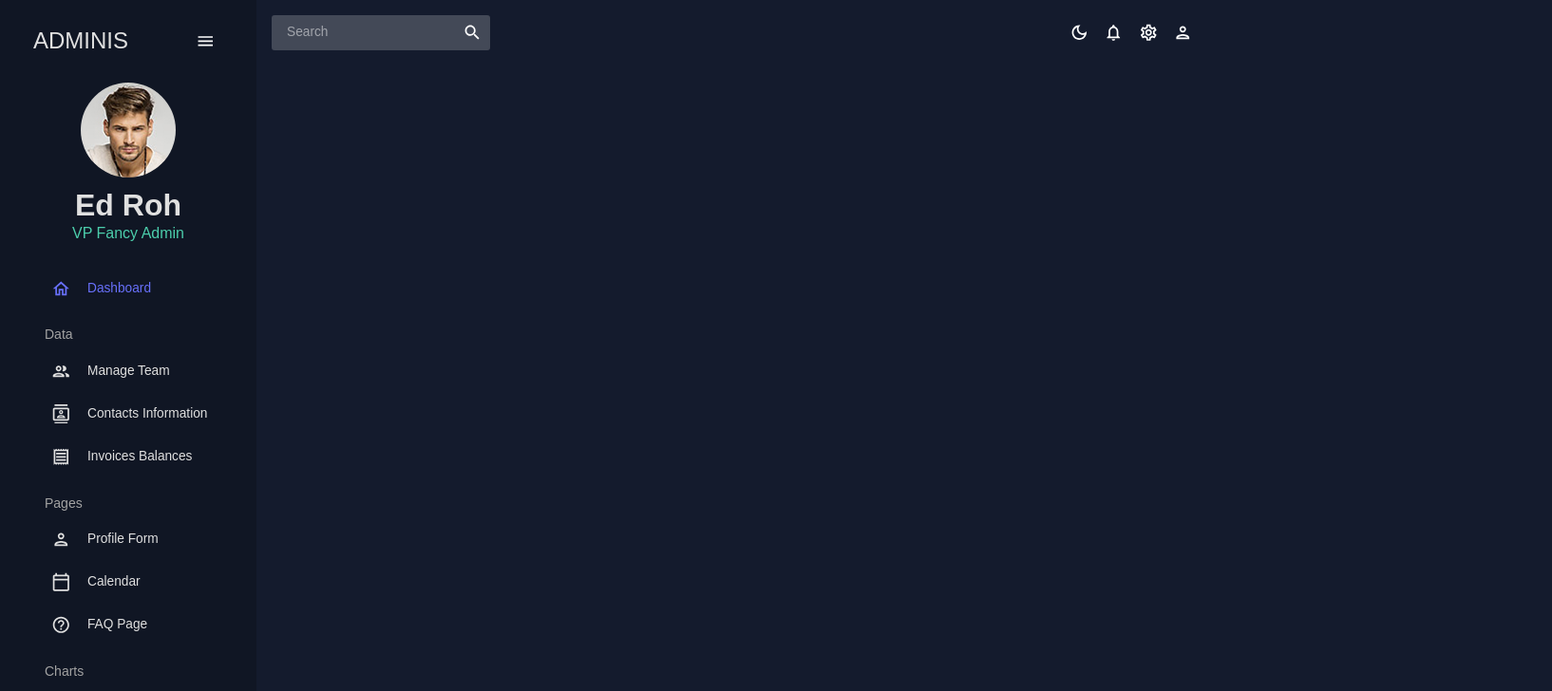
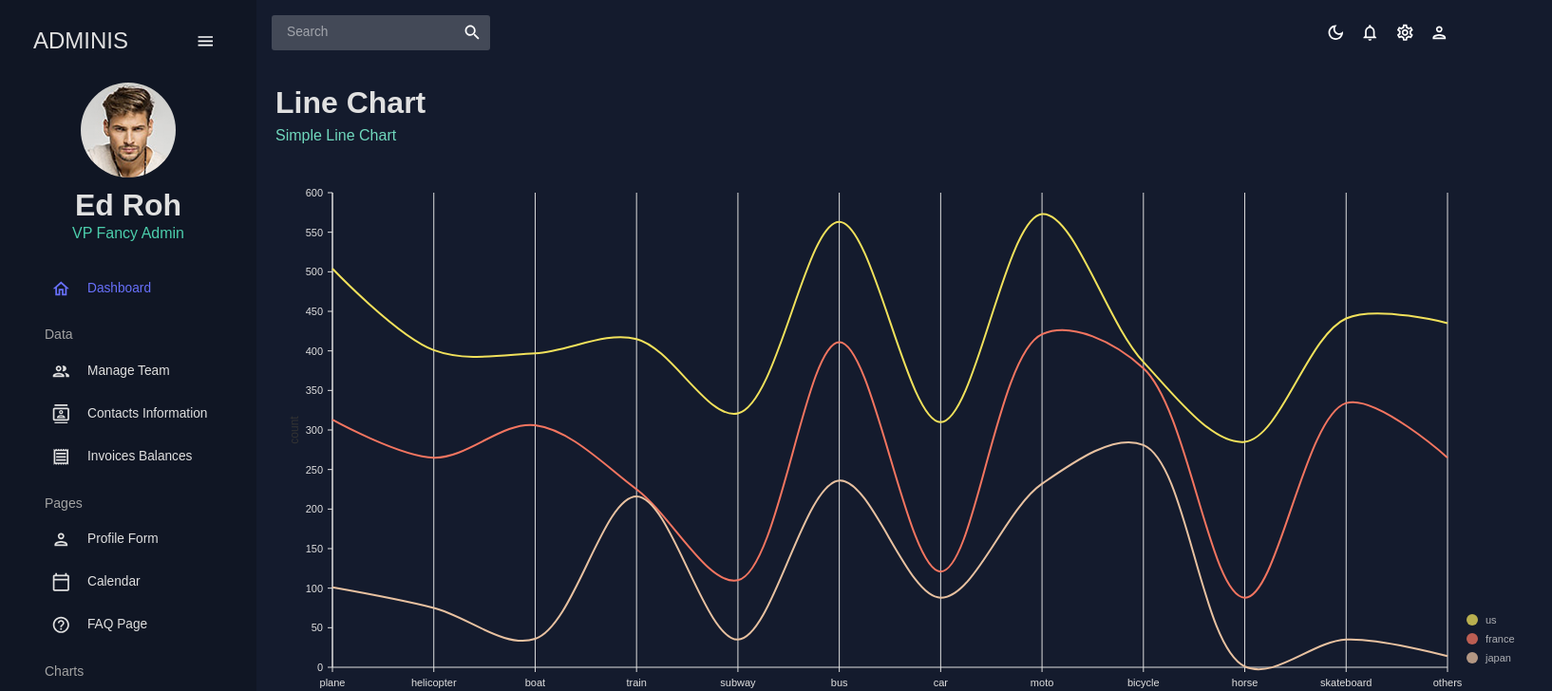
Before and after one commit to merveonln/react-admin, a React (Create React App) app: page /line in a window 1280 px wide. Shown: the top 728 px of the page at 95% size, 1634 px wide, since content can reach past the window. Built offline with nearby package versions, Linux system fonts and the light colour scheme.

Commit message:
update linechart page

```diff
--- a/src/App.js
+++ b/src/App.js
@@ -11,7 +11,7 @@
 import FAQ from "./scenes/faq";
 import Bar from "./scenes/bar";
 import Pie from "./scenes/pie";
-// import Line from "./scenes/line";
+import Line from "./scenes/line";
 // import Geography from "./scenes/geography";
 import { CssBaseline, ThemeProvider } from "@mui/material";
 import { ColorModeContext, useMode } from "./theme";
@@ -38,7 +38,7 @@
               <Route path="/faq" element={<FAQ />} />
               <Route path="/bar" element={<Bar />} />
               <Route path="/pie" element={<Pie />} />
-              {/* <Route path="/line" element={<Line />} /> */}
+              <Route path="/line" element={<Line />} />
               {/* <Route path="/geography" element={<Geography />} /> */}
             </Routes>
           </main>
--- /dev/null
+++ b/src/components/LineChart.jsx
@@ -0,0 +1,113 @@
+import { useTheme } from "@emotion/react";
+import { ResponsiveLine } from "@nivo/line";
+import React from "react";
+import { tokens } from "../theme";
+import { mockLineData as data } from "../data/mockData";
+
+const LineChart = ({ isDashboard = false }) => {
+  const theme = useTheme();
+  const colors = tokens(theme.palette.mode);
+
+  return (
+    <ResponsiveLine
+      data={data}
+      theme={{
+        axis: {
+          domain: {
+            line: {
+              stroke: colors.grey[100],
+            },
+          },
+          legend: {
+            fill: colors.grey[100],
+          },
+          ticks: {
+            line: {
+              stroke: colors.grey[100],
+              strokeWidth: 1,
+            },
+            text: {
+              fill: colors.grey[100],
+            },
+          },
+        },
+        legends: {
+          text: {
+            fill: colors.grey[100],
+          },
+        },
+        tooltip: {
+          container: {
+            color: colors.primary[500],
+          },
+        },
+      }}
+      colors={isDashboard ? { datum: "color" } : { scheme: "nivo" }}
+      margin={{ top: 50, right: 110, bottom: 50, left: 60 }}
+      xScale={{ type: "point" }}
+      yScale={{
+        type: "linear",
+        min: "auto",
+        max: "auto",
+        stacked: true,
+        reverse: false,
+      }}
+      yFormat=" >-.2f"
+      curve="catmullRom"
+      axisTop={null}
+      axisRight={null}
+      axisBottom={{
+        tickValues: 5,
+        tickSize: 5,
+        tickPadding: 5,
+        tickRotation: 0,
+        legend: isDashboard ? undefined : "transportation",
+        legendOffset: 36,
+        legendPosition: "middle",
+      }}
+      axisLeft={{
+        tickSize: 5,
+        tickPadding: 5,
+        tickRotation: 0,
+        legend: isDashboard ? undefined : "count",
+        legendOffset: -40,
+        legendPosition: "middle",
+      }}
+      enableGridY={false}
+      pointSize={10}
+      pointColor={{ theme: "background" }}
+      pointBorderWidth={2}
+      pointBorderColor={{ from: "serieColor" }}
+      pointLabelYOffset={-12}
+      useMesh={true}
+      legends={[
+        {
+          anchor: "bottom-right",
+          direction: "column",
+          justify: false,
+          translateX: 100,
+          translateY: 0,
+          itemsSpacing: 0,
+          itemDirection: "left-to-right",
+          itemWidth: 80,
+          itemHeight: 20,
+          itemOpacity: 0.75,
+          symbolSize: 12,
+          symbolShape: "circle",
+          symbolBorderColor: "rgba(0, 0, 0, .5)",
+          effects: [
+            {
+              on: "hover",
+              style: {
+                itemBackground: "rgba(0, 0, 0, .03)",
+                itemOpacity: 1,
+              },
+            },
+          ],
+        },
+      ]}
+    />
+  );
+};
+
+export default LineChart;
--- /dev/null
+++ b/src/scenes/line/index.jsx
@@ -0,0 +1,16 @@
+import { Box } from "@mui/material";
+import Header from "../../components/Header";
+import LineChart from "../../components/LineChart";
+
+const Line = () => {
+  return (
+    <Box m="20px">
+      <Header title="Line Chart" subtitle="Simple Line Chart" />
+      <Box height="75vh" width="168vh">
+        <LineChart />
+      </Box>
+    </Box>
+  );
+};
+
+export default Line;
```
